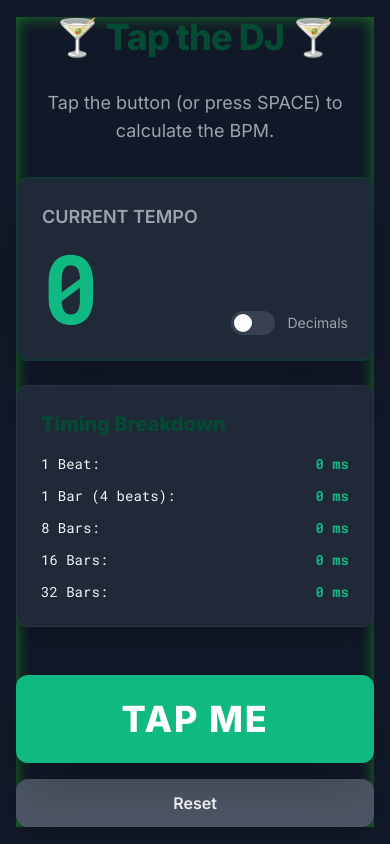
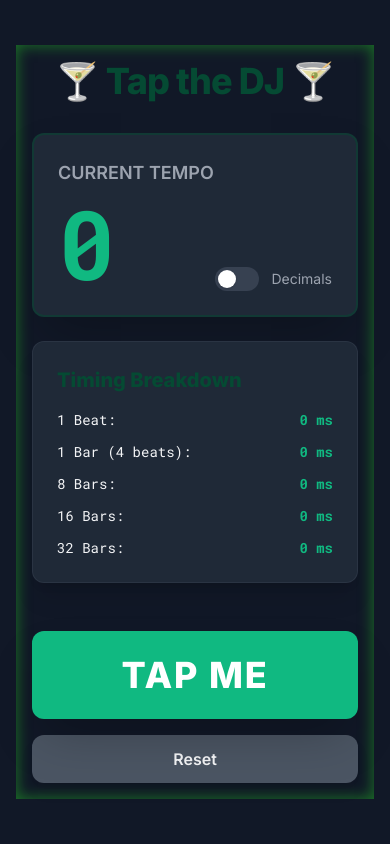
Before and after one commit to amp1ee/tap-the-deejay, a plain HTML site: page index.html in a window 390 px wide. Drawn offline with nearby package versions, Linux system fonts and the light colour scheme.

Commit message:
Add padding to the app container; improve UI for mobile devices

```diff
--- a/index.html
+++ b/index.html
@@ -69,14 +69,15 @@
 
 	<!-- Main Application Container -->
     <!-- The dynamic-glow class is applied here -->
-    <div id="app" class="w-full max-w-4xl space-y-8 dynamic-glow">
+    <div id="app" class="w-full max-w-4xl space-y-8 dynamic-glow p-4 sm:p-6 md:p-8">
 
         <h1 class="text-4xl md:text-5xl font-extrabold text-center text-primary tracking-tight">
             🍸 Tap the DJ 🍸
         </h1>
-        <p class="text-center text-gray-400 text-lg">
+<!--    <p class="text-center text-gray-400 text-lg">
             Tap the button (or press SPACE) to calculate the BPM.
         </p>
+-->
 
         <!-- Main Display & Tap Area -->
         <div class="flex flex-col md:flex-row gap-6">
```
